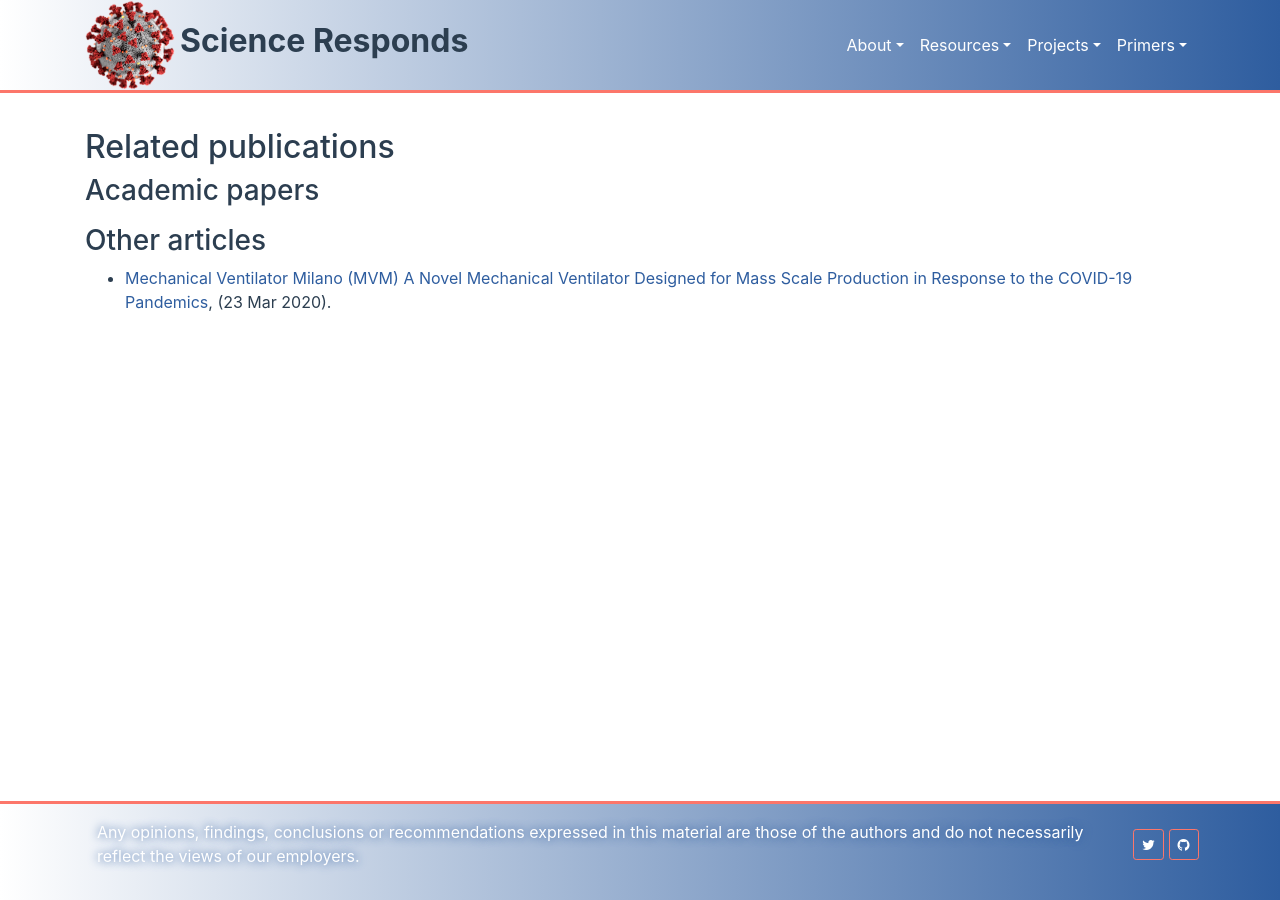
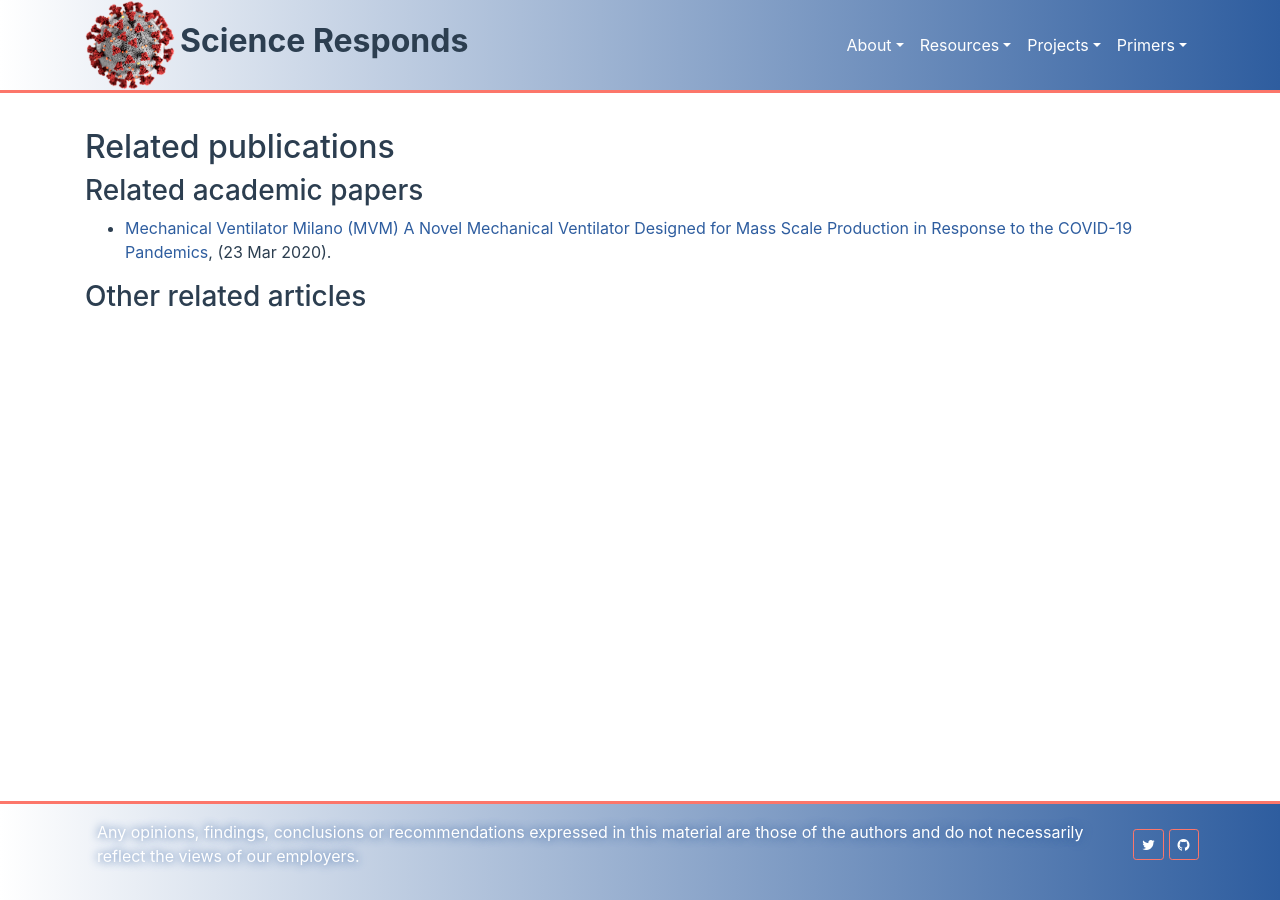
Before and after one commit to science-responds/science-responds.github.io-source, a Jekyll site: the page built from pages/publications/all.md, in a window 1280 px wide. Built offline with Jekyll 4.4.1, drawn with Linux system fonts in a browser that asks for light colours.

Commit message:
Fixes for pubs page and wish list menu (#8)
* iterating on pub page

* iterate on navbar

* one more fix

```diff
--- a/pages/publications/all.md
+++ b/pages/publications/all.md
@@ -9,20 +9,20 @@ draft: false
 
 {% include get_pub_list.html %}
 
-### Academic papers
+### Related academic papers
 <ul>
   {% for pub in sorted_publications %}
-     {% if pub.article == "article" %}
+     {% if pub.type == 'article' %}
      <li> {% include print_pub.html pub=pub %} </li>
      {% endif %}
   {% endfor %}
 </ul>
 
-### Other articles
+### Other related articles
 
 <ul>
   {% for pub in sorted_publications %}
-     {% if pub.article != "article" %}
+     {% if pub.type != 'article' %}
      <li> {% include print_pub.html pub=pub %} </li>
      {% endif %}
   {% endfor %}
```
Also changed, not shown: _includes/navbar.html (+4 -4 lines).
